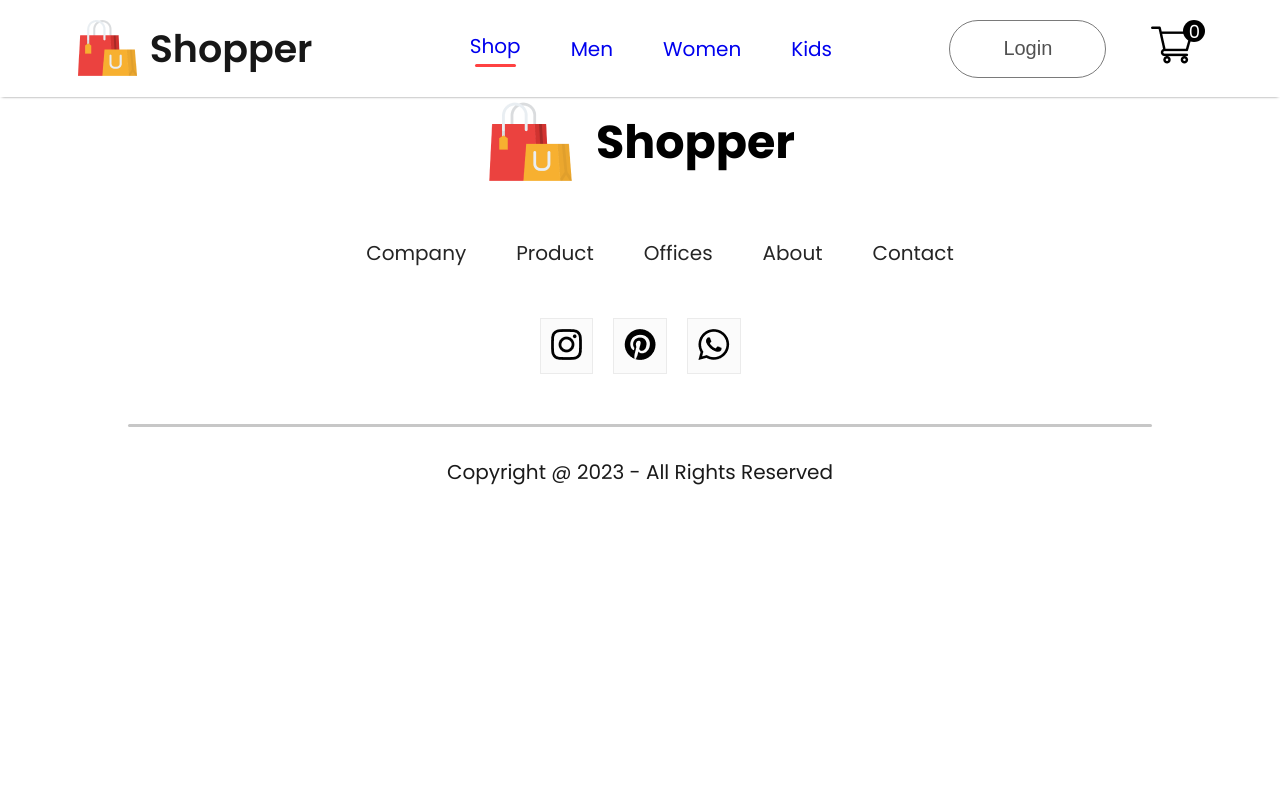
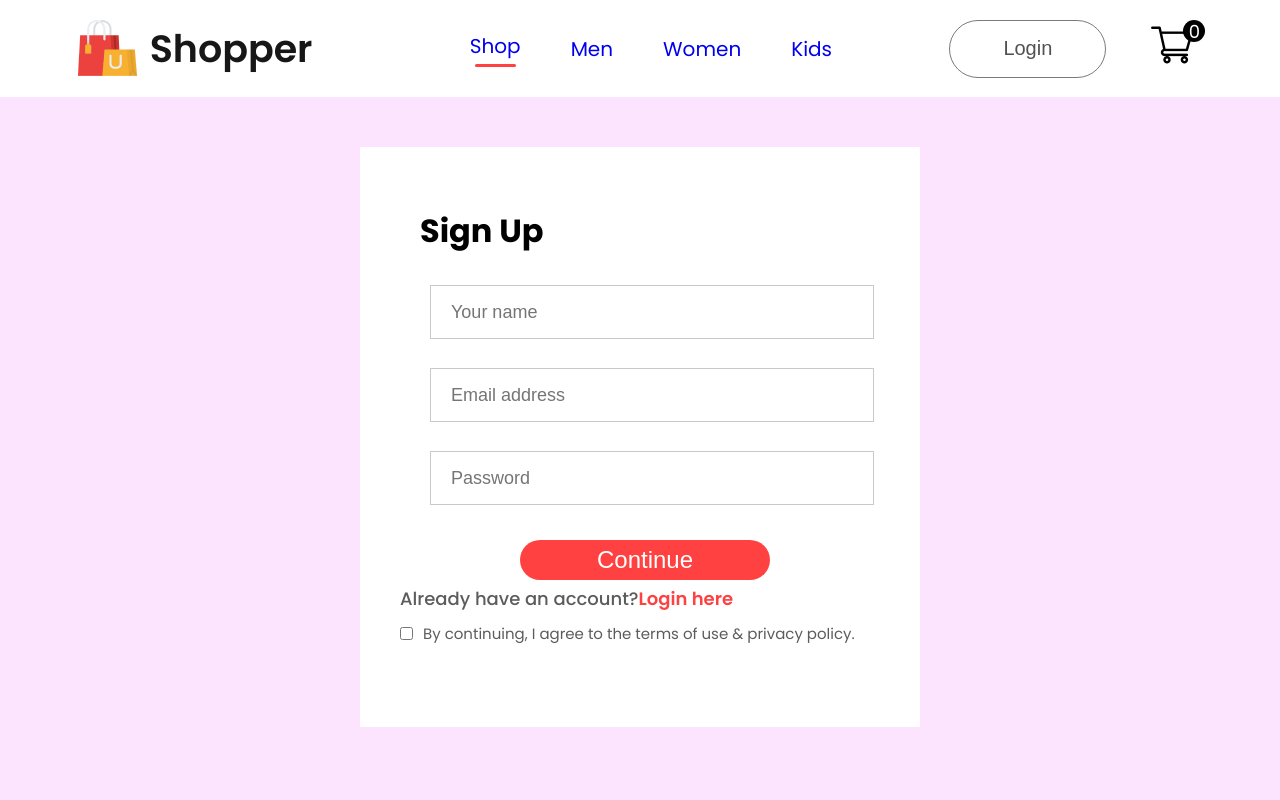
Before and after one commit to Lati-byte/e-commerce-site-front-end, a React (Create React App) app: page /login in a window 1280 px wide. Shown: the top 800 px of the page. Built offline with nearby package versions, Linux system fonts and the light colour scheme.

Commit message:
added styling and components to the login page

```diff
--- /dev/null
+++ b/src/Pages/CSS/LoginSignup.css
@@ -0,0 +1,65 @@
+.loginsignup{
+    width: 100%;
+    height: 90vh;
+    background-color: #fce3fe;
+    padding-top: 50px;
+}
+.loginsignup-container{
+    width: 480px;
+    height: 500px;
+    background: white;
+    margin: auto;
+    padding: 40px ;
+}
+.loginsignup-container h1 {
+    margin: 20px ;
+}
+.loginsignup-fields{
+    display: flex;
+    flex-direction: column;
+    gap: 29px;
+    margin: 30px;
+}
+.loginsignup-fields input{
+    height: 50px;
+    width: 100%;
+    padding-left: 20px;
+    border: 1px solid #c9c9c9;
+    outline: none;
+    color: #5c5c5c;
+    font-size: 18px;
+}
+.button-cont{
+    padding-left: 120px;
+}
+.loginsignup-container button{
+    width: 250px;
+    height: 40px;
+    border-radius: 75px;
+    color: white;
+    background-color: #ff4141;
+    margin-top: 5px;
+    border: none;
+    font-size: 24px;
+    font-weight: 500;
+    cursor: pointer;
+}
+.loginsignup-login{
+    margin-top: 5px;
+    color: #5c5c5c;
+    font-size: 18px;
+    font-weight: 500;
+}
+.loginsignup-login span{
+    color: #ff4141;
+    font-weight: 600;
+}
+.loginsignup-agree{
+    display: flex;
+    align-items: center;
+    margin-top: 10px;
+    gap: 10px;
+    color: #5c5c5c;
+    font-size: 15px;
+    font-weight: 500px;
+}
--- a/src/Pages/LoginSignup.jsx
+++ b/src/Pages/LoginSignup.jsx
@@ -1,10 +1,31 @@
 import React from 'react'
+import './CSS/LoginSignup.css'
 
 const LoginSignup = () => {
     return (
-        <div>
+        <div className='loginsignup'>
+            <div className="loginsignup-container">
+                <h1>Sign Up</h1>
+                <div className="loginsignup-fields">
+                    <input type="text" placeholder='Your name' />
+                    <input type="email" placeholder='Email address' />
+                    <input type="password" placeholder='Password' />
+                </div>
+                <div className="button-cont">
+                <button>Continue</button>
+                </div>
+
+                <p className='loginsignup-login'>Already have an account?<span>Login here</span></p>
+                <div className="loginsignup-agree">
+                    <input type="checkbox"  name='' id=''/>
+                    <p>By continuing, I agree to the terms of use & privacy policy.</p>
+                </div>
+            </div>
+            <div className="space">
 
         </div>
+        </div>
+
     )
 }
 
```
